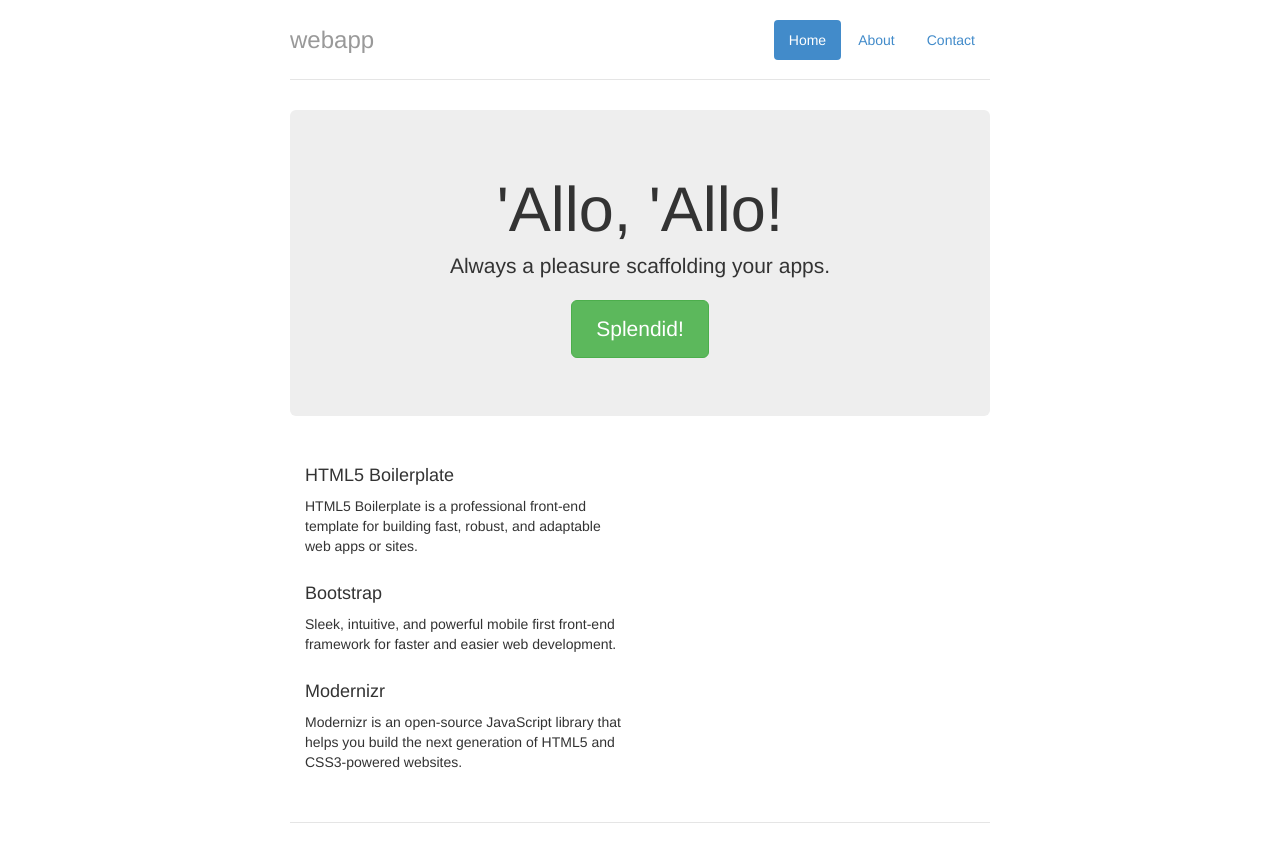
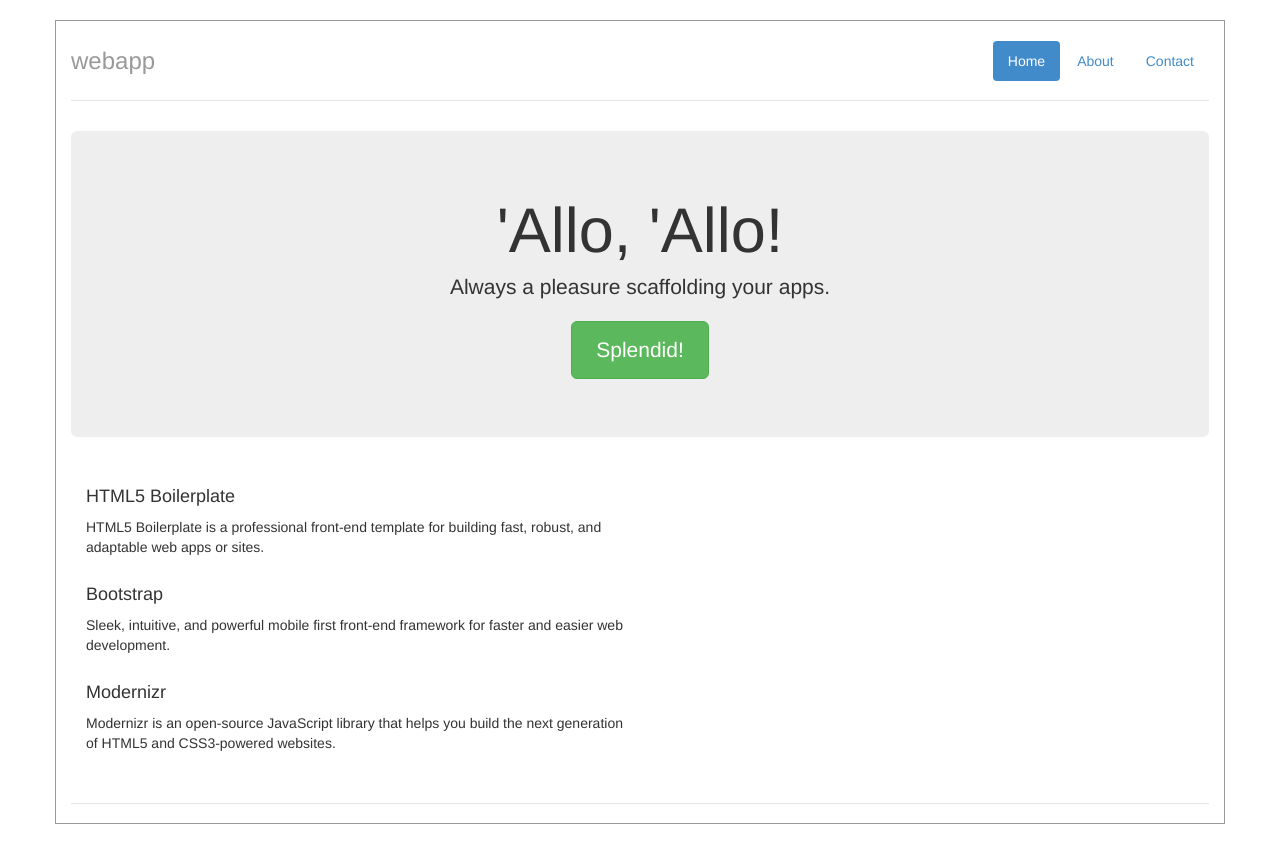
Before and after one commit to deggs7/eboat, a Django app: page / in a window 1280 px wide. After the commit the page ends 824 px from the top, so only its background shows below. Run offline with Django 3.2, Linux system fonts and the light colour scheme; some libraries are stand-ins or nearby versions.

```diff
--- a/eboat/dashboard/static/css/main.css
+++ b/eboat/dashboard/static/css/main.css
@@ -66,7 +66,8 @@ body {
 /* Responsive: Portrait tablets and up */
 @media screen and (min-width: 768px) {
     .container {
-        max-width: 730px;
+        padding-top: 20px;
+        border:1px solid #999;
     }
 
     /* Remove the padding we set earlier */
--- a/eboat/dashboard/templates/dashboard/index.html
+++ b/eboat/dashboard/templates/dashboard/index.html
@@ -1,5 +1,6 @@
 {% extends "base.html" %}
 {% block main %}
+
 <h4>HTML5 Boilerplate</h4>
 <p>HTML5 Boilerplate is a professional front-end template for building fast, robust, and adaptable web apps or sites.</p>
 
@@ -10,4 +11,5 @@
 
 <h4>Modernizr</h4>
 <p>Modernizr is an open-source JavaScript library that helps you build the next generation of HTML5 and CSS3-powered websites.</p>
+
 {% endblock %}
```
Also changed, not shown: 1 other file.
